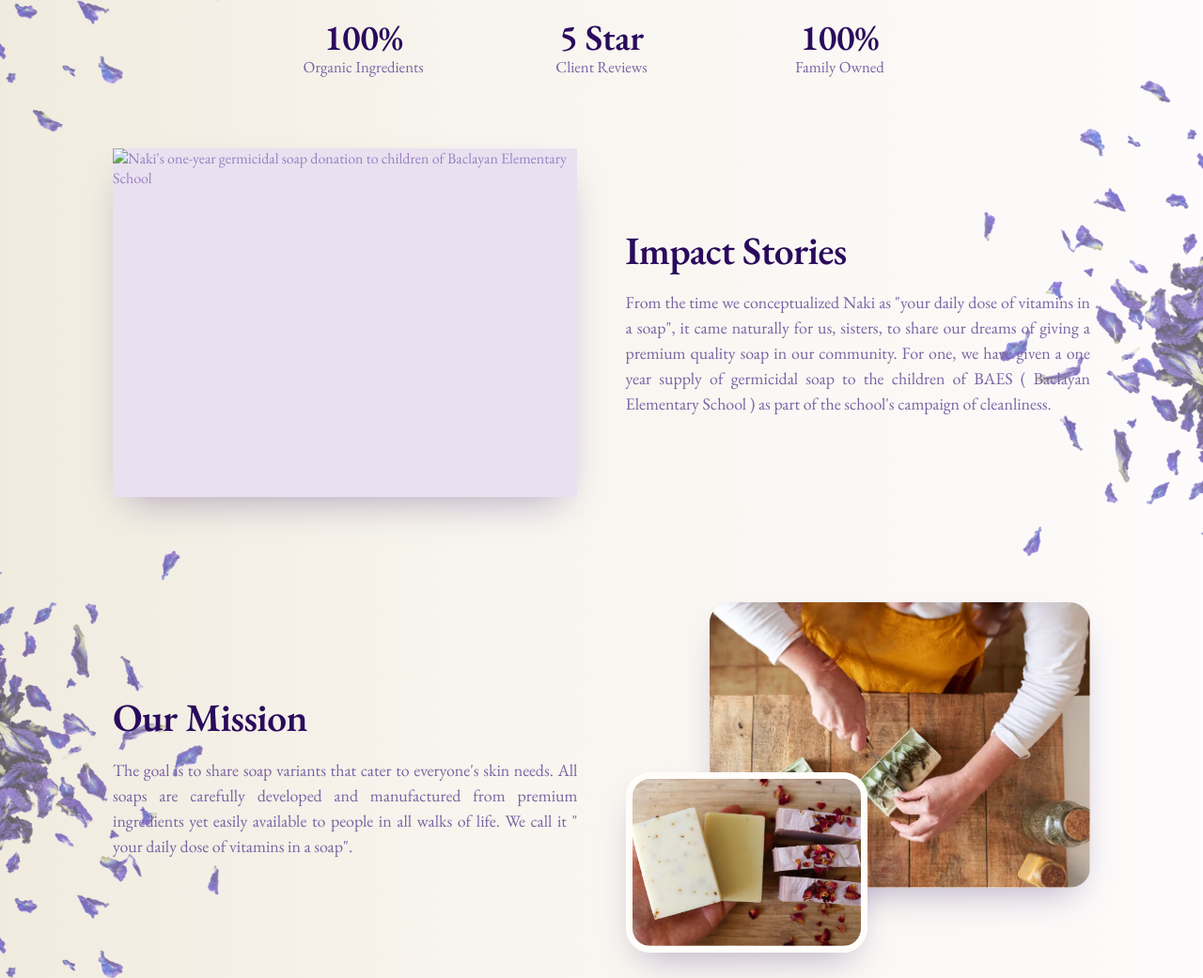
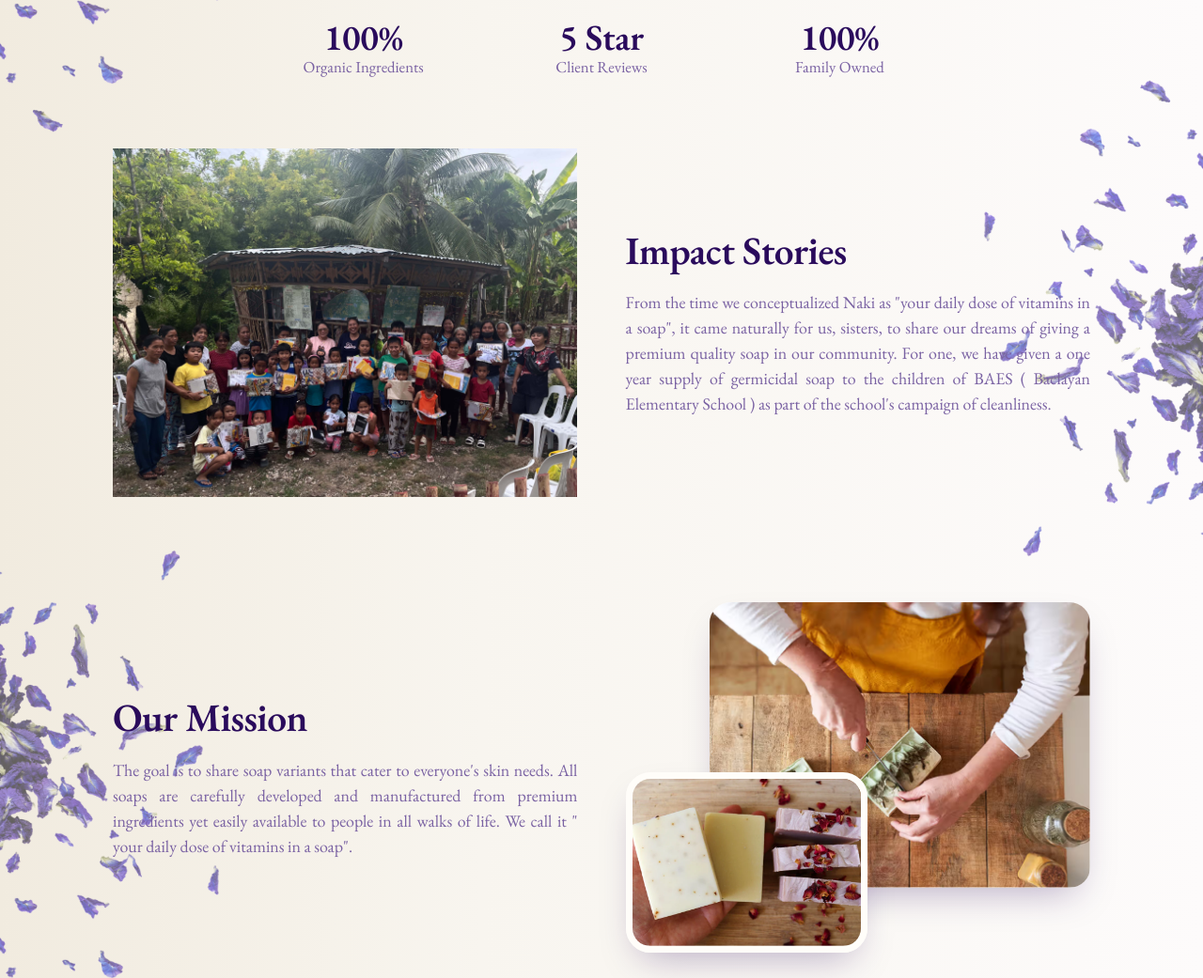
Before and after one commit to khus13/Naki-Soap, a plain HTML site: page index.html in a window 1280 px wide. Shown: the part 1517-2558 px from the top of the page at 94% size. Drawn offline with nearby package versions, Linux system fonts and the light colour scheme; a web font is replaced by a local one.

Commit message:
Added lacking images and fixed Slideshow Layout

```diff
--- a/index.js
+++ b/index.js
@@ -393,6 +393,7 @@ const impactStories = [
 ];
 
 const impactCarousel = document.querySelector(".impact-carousel");
+const impactPhoto = impactCarousel.querySelector(".impact-photo");
 let impactImage = impactCarousel.querySelector(".impact-image.is-active");
 let impactNextImage = impactCarousel.querySelector(".impact-image--next");
 const impactCopy = document.querySelector(".impact-copy-text");
@@ -402,6 +403,20 @@ let impactTimer;
 let impactTransitionTimer;
 let impactCopyTimer;
 let impactHovering = false;
+
+function fitImpactPhoto(image) {
+    if (!image.naturalWidth || !image.naturalHeight) {
+        console.error("Unable to determine impact story image dimensions.", image.src);
+        return;
+    }
+    impactPhoto.style.aspectRatio = `${image.naturalWidth} / ${image.naturalHeight}`;
+}
+
+if (impactImage.complete) {
+    fitImpactPhoto(impactImage);
+} else {
+    impactImage.addEventListener("load", () => fitImpactPhoto(impactImage), { once: true });
+}
 
 function scheduleImpactAutoplay() {
     clearTimeout(impactTimer);
@@ -436,6 +451,7 @@ function showImpactStory(index) {
                 impactNextImage.classList.add("is-active");
                 impactNextImage.alt = story.alt;
                 impactNextImage.removeAttribute("aria-hidden");
+                fitImpactPhoto(preload);
 
                 [impactImage, impactNextImage] = [impactNextImage, impactImage];
                 impactCurrent = nextIndex;
--- a/pages.css
+++ b/pages.css
@@ -58,7 +58,6 @@
     overflow: hidden;
     border-radius: var(--radius);
     box-shadow: var(--shadow);
-    background: #e9e1f0;
 }
 
 .sub .photo img {
@@ -172,7 +171,9 @@
     position: relative;
     width: 100%;
     aspect-ratio: 4 / 3;
+    max-height: min(70vh, 36rem);
     border-radius: 0;
+    box-shadow: none;
 }
 
 .sub .impact-photo img {
@@ -181,6 +182,7 @@
     width: 100%;
     height: 100%;
     object-fit: contain;
+    mix-blend-mode: multiply;
     opacity: 0;
     transition: opacity .8s var(--ease-out);
 }
```
Also changed, not shown: images/gandang_senyora.jpg (added), images/impact-img1.jpg (added), images/impact-img2.jpg (added), images/mr-gay-sugbo.jpg (added), images/teacher.png (added).
